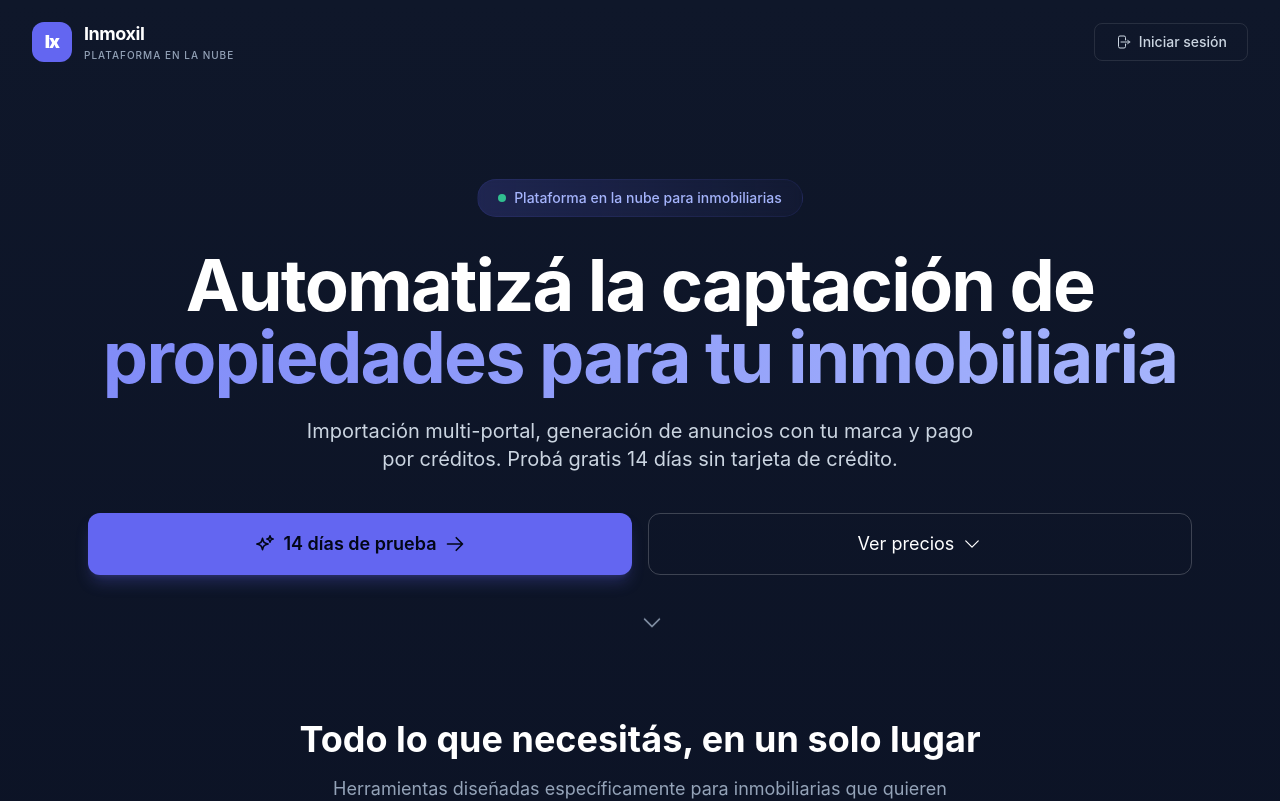
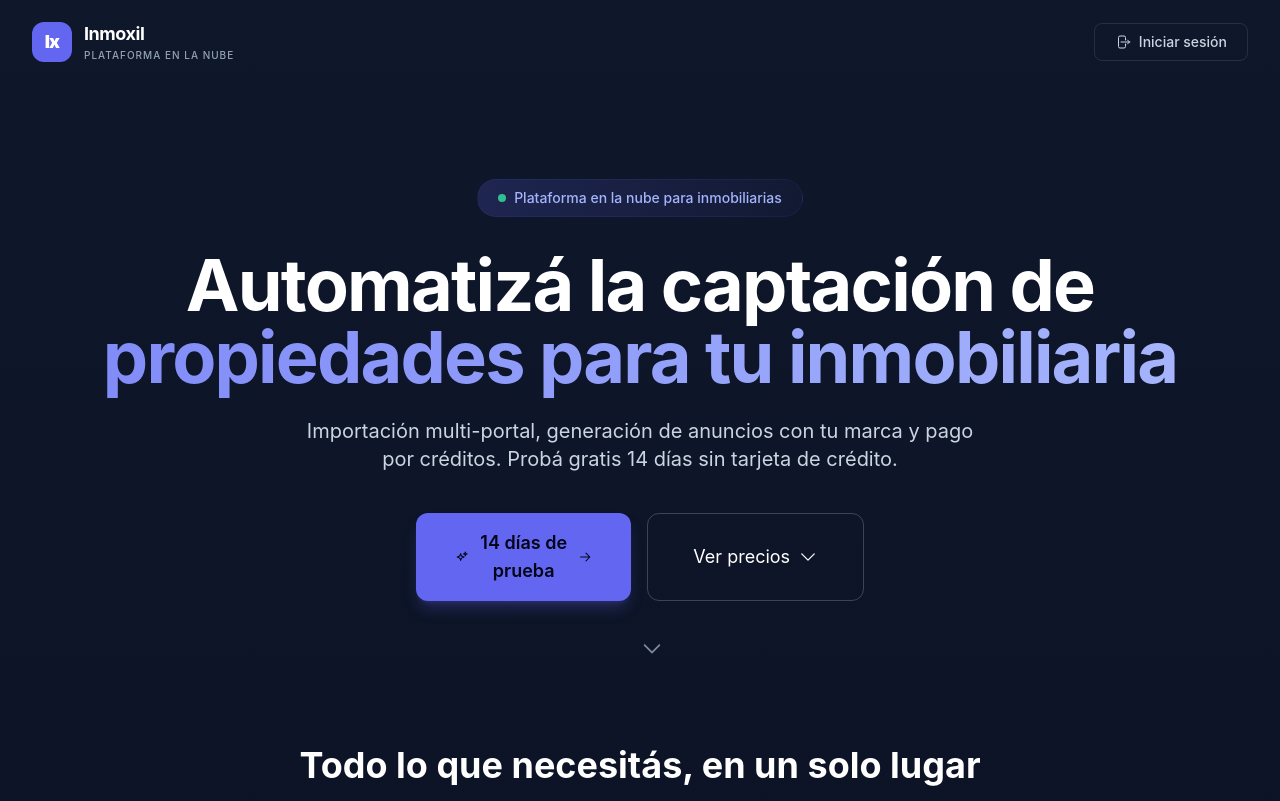
Before and after one commit to Vazquez-Alejandro/inmoxil, a Next.js app: page / in a window 1280 px wide. Shown: the top 801 px of the page. Built offline with nearby package versions, Linux system fonts and the light colour scheme; no server answers.

Commit message:
fix: botones dentro de max-w-md para que no sean tan anchos

```diff
--- a/src/app/page.tsx
+++ b/src/app/page.tsx
@@ -144,10 +144,10 @@ export default function HomePage() {
             Importación multi-portal, generación de anuncios con tu marca y pago por créditos.
             Probá gratis 14 días sin tarjeta de crédito.
           </p>
-          <div className="flex flex-col sm:flex-row items-stretch justify-center gap-4">
+          <div className="flex flex-col sm:flex-row items-stretch justify-center gap-4 sm:max-w-md mx-auto">
             <Link
               href="/register"
-              className="inline-flex items-center justify-center gap-2 bg-gold-500 hover:bg-gold-400 text-navy-950 font-semibold text-lg px-10 py-4 rounded-xl shadow-lg shadow-gold-500/25 hover:shadow-gold-500/40 transition-all duration-200 hover:-translate-y-0.5 sm:w-1/2 w-full"
+              className="inline-flex items-center justify-center gap-2 bg-gold-500 hover:bg-gold-400 text-navy-950 font-semibold text-lg px-10 py-4 rounded-xl shadow-lg shadow-gold-500/25 hover:shadow-gold-500/40 transition-all duration-200 hover:-translate-y-0.5 w-full"
             >
               <svg className="w-5 h-5" fill="none" viewBox="0 0 24 24" strokeWidth={2} stroke="currentColor">
                 <path strokeLinecap="round" strokeLinejoin="round" d="M9.813 15.904L9 18.75l-.813-2.846a4.5 4.5 0 00-3.09-3.09L2.25 12l2.846-.813a4.5 4.5 0 003.09-3.09L9 5.25l.813 2.846a4.5 4.5 0 003.09 3.09L15.75 12l-2.846.813a4.5 4.5 0 00-3.09 3.09zM18.259 8.715L18 9.75l-.259-1.035a3.375 3.375 0 00-2.455-2.456L14.25 6l1.036-.259a3.375 3.375 0 002.455-2.456L18 2.25l.259 1.035a3.375 3.375 0 002.455 2.456L21.75 6l-1.036.259a3.375 3.375 0 00-2.455 2.456z" />
@@ -159,7 +159,7 @@ export default function HomePage() {
             </Link>
             <a
               href="#precios"
-              className="inline-flex items-center justify-center gap-2 border border-white/20 text-white hover:bg-white/10 text-lg px-10 py-4 rounded-xl transition-all duration-200 hover:-translate-y-0.5 sm:w-1/2 w-full"
+              className="inline-flex items-center justify-center gap-2 border border-white/20 text-white hover:bg-white/10 text-lg px-10 py-4 rounded-xl transition-all duration-200 hover:-translate-y-0.5 w-full"
             >
               Ver precios
               <svg className="w-5 h-5" fill="none" viewBox="0 0 24 24" strokeWidth={1.5} stroke="currentColor">
```
